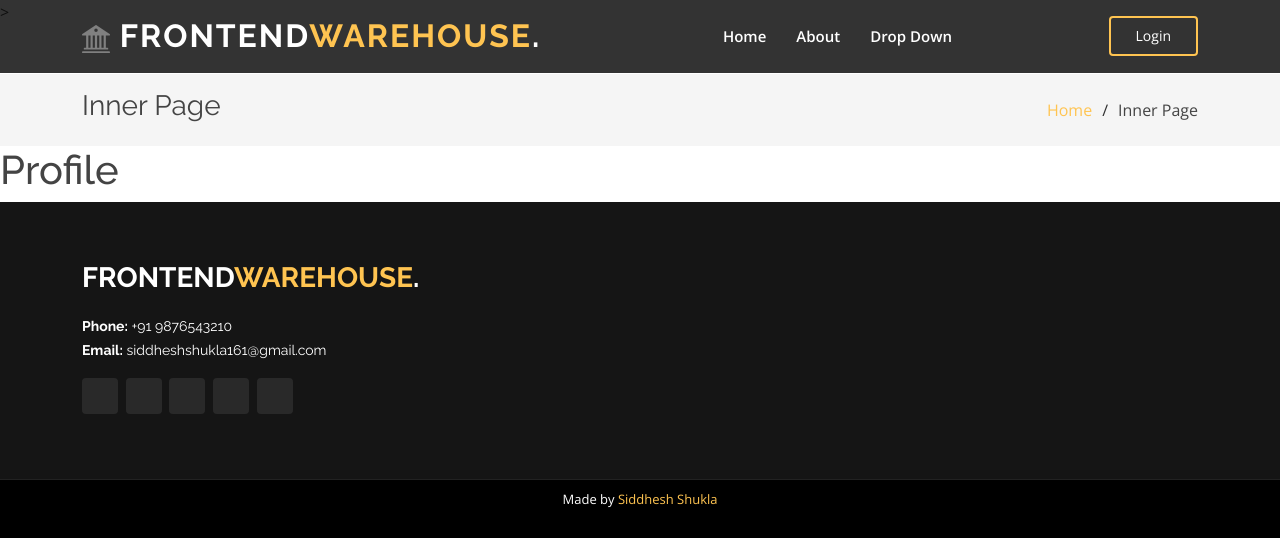
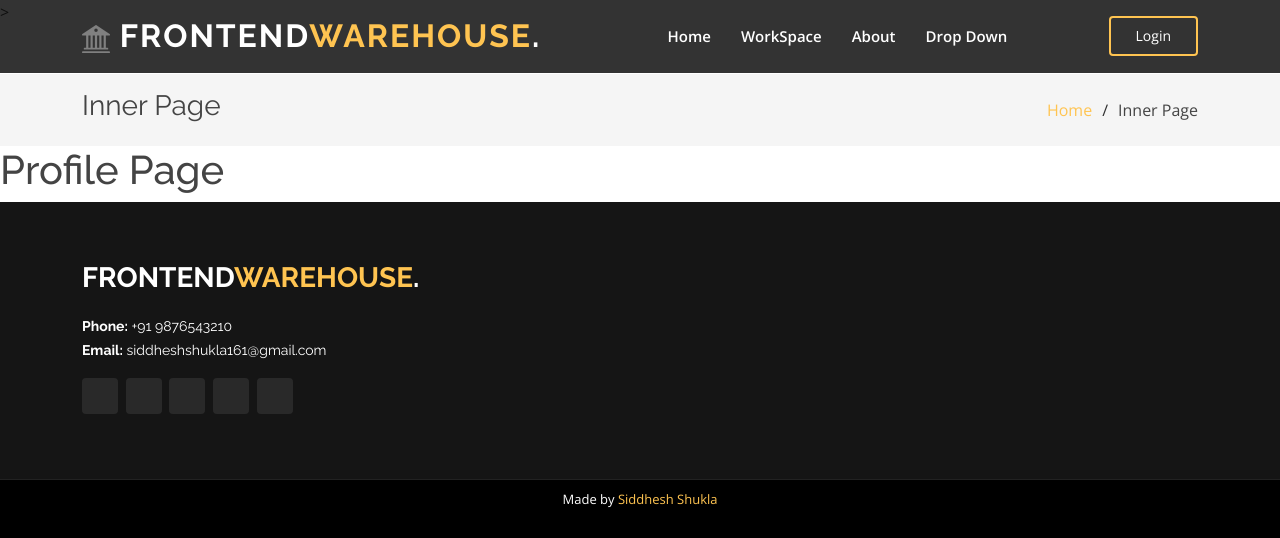
Before and after one commit to Siddhesh-Shukla/Frontend-Warehouse, a Django app: page /profile/ in a window 1280 px wide. Shown: the top 538 px of the page. Run offline with Django 3.2, Linux system fonts and the light colour scheme; some libraries are stand-ins or nearby versions.

Commit message:
Pages Linked

```diff
--- a/frontend_warehouse/urls.py
+++ b/frontend_warehouse/urls.py
@@ -21,7 +21,7 @@ from django.contrib.auth import views as auth_views
 urlpatterns = [
     path('admin/', admin.site.urls),
     path('', include('main.urls')),
-    path('register/', user_views.register, name='register'),
+    path('signup-signin/', user_views.register, name='signup-signin'),
     path('profile/', user_views.profile, name='profile'),
     path('login/', auth_views.LoginView.as_view(template_name='users/login.html'), name='login'),
 ]
--- a/main/static/main/loginStyles.css
+++ b/main/static/main/loginStyles.css
@@ -40,7 +40,6 @@ body {
   width: 100%;
   margin: auto;
   margin-top: 50px;
-  margin-bottom: 50px;
 }
 
 .signin_container__form {
@@ -183,7 +182,8 @@ body {
 
 .input {
   background-color: #fff;
-  border: none;
+  border: 1px solid black;
+  border-radius: 5px;
   padding: 0.9rem 0.9rem;
   margin: 0.5rem 0;
   width: 100%;
--- a/main/templates/main/base.html
+++ b/main/templates/main/base.html
@@ -61,8 +61,9 @@
 
         <nav id="navbar" class="navbar order-last order-lg-0">
           <ul>
-            <li><a class="nav-link scrollto" href="#hero">Home</a></li>
-            <li><a class="nav-link scrollto" href="#about">About</a></li>
+            <li><a class="nav-link scrollto" href="{% url 'home' %}">Home</a></li>
+            <li><a class="nav-link scrollto" href="{% url 'workspace' %}">WorkSpace</a></li>
+            <li><a class="nav-link scrollto" href="#">About</a></li>
             <li class="dropdown">
               <a href="#"
                 ><span>Drop Down</span> <i class="bi bi-chevron-down"></i
@@ -92,7 +93,7 @@
         </nav>
         <!-- .navbar -->
 
-        <a href="#about" class="get-started-btn scrollto">Login</a>
+        <a href="{% url 'signup-signin' %}" class="get-started-btn scrollto">Login</a>
       </div>
     </header>
     <!-- End Header -->
@@ -175,7 +176,7 @@
         e.preventDefault();
         $.ajax({
           type: "POST",
-          url: '{% url "index" %}',
+          url: '{% url "home" %}',
           data: {
             text:
               "<style> " + $("#CSS").val() + " </style> " + $("#HTML").val(),
@@ -194,7 +195,7 @@
         e.preventDefault();
         $.ajax({
           type: "POST",
-          url: '{% url "index" %}',
+          url: '{% url "home" %}',
           data: {
             text:
               "<style> " + $("#CSS").val() + " </style> " + $("#HTML").val(),
--- a/main/templates/main/editPage.html
+++ b/main/templates/main/editPage.html
@@ -123,7 +123,7 @@
     e.preventDefault();
     $.ajax({
       type: "POST",
-      url: '{% url "index" %}',
+      url: '{% url "home" %}',
       data: {
         text: "<style> " + $("#CSS").val() + " </style> " + $("#HTML").val(),
         csrfmiddlewaretoken: "{{ csrf_token }}",
@@ -141,7 +141,7 @@
     e.preventDefault();
     $.ajax({
       type: "POST",
-      url: '{% url "index" %}',
+      url: '{% url "home" %}',
       data: {
         text: "<style> " + $("#CSS").val() + " </style> " + $("#HTML").val(),
         csrfmiddlewaretoken: "{{ csrf_token }}",
--- a/main/urls.py
+++ b/main/urls.py
@@ -3,6 +3,6 @@ from django.urls import path
 from . import views
 
 urlpatterns = [
-    path('', views.index, name = "index"),
-    path('edit/', views.edit, name = "edit"),
+    path('', views.home, name = "home"),
+    path('workspace/', views.workspace, name = "workspace"),
 ]
--- a/main/views.py
+++ b/main/views.py
@@ -1,7 +1,7 @@
 from django.shortcuts import render
 from django.http import JsonResponse
 
-def index(request):
+def home(request):
     if request.method =='GET':
         return render(request, 'main/index.html')
     elif request.is_ajax():
@@ -17,7 +17,7 @@ def index(request):
             }
             return JsonResponse(response)
 
-def edit(request):
+def workspace(request):
     if request.method =='GET':
         return render(request, 'main/editPage.html')
     elif request.is_ajax():
--- a/users/templates/users/profile.html
+++ b/users/templates/users/profile.html
@@ -1,3 +1,3 @@
 {% extends "main/base.html" %} {% block content_1 %}
-<h1>Profile</h1>
+<h1>Profile Page</h1>
 {% endblock content_1 %}
--- a/users/views.py
+++ b/users/views.py
@@ -10,7 +10,7 @@ def register(request):
             form.save()
             username = form.cleaned_data.get('username')
             messages.success(request, f'account created for {username}')
-            return redirect('/login')
+            return redirect('/')
     else:
         form = UserRegisterForm()
     return render(request, 'users/register.html', {'form': form})
```
